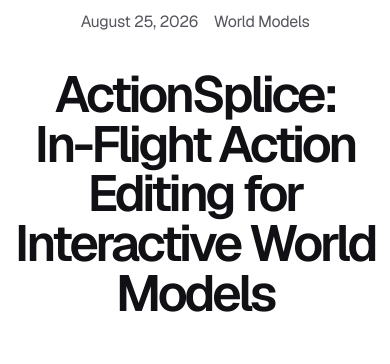
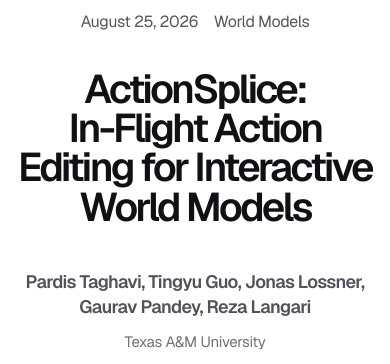
Before and after one commit to PardisTaghavi/actionsplice-website, a Next.js app: page / in a window 390 px wide. Shown: the part 130-494 px from the top of the page. Built offline with nearby package versions, Linux system fonts and the light colour scheme.

Commit message:
Refine ActionSplice headline wrapping

```diff
--- a/app/globals.css
+++ b/app/globals.css
@@ -59,8 +59,9 @@ button, input { font: inherit; }
   margin: 0 0 18px; color: var(--blue); font: 700 11px/1.2 var(--font-geist-mono), monospace;
   text-transform: uppercase; letter-spacing: .15em;
 }
-.hero h1 { max-width: 1400px; margin: 0 auto; color: #111115; font-size: clamp(58px, 7.2vw, 112px); line-height: .98; letter-spacing: -.066em; font-weight: 570; }
+.hero h1 { max-width: 1400px; margin: 0 auto; color: #111115; font-size: clamp(40px, 5.9vw, 92px); line-height: .98; letter-spacing: -.066em; font-weight: 570; }
 .hero h1 span { display: block; color: #111115; }
+.hero-title-detail { white-space: nowrap; }
 .hero-authors { margin: clamp(42px, 5vw, 68px) auto 0; color: #51515a; font-size: clamp(18px, 2.15vw, 32px); line-height: 1.4; letter-spacing: -.035em; font-weight: 510; }
 .hero-affiliation { margin: 12px auto 0; color: #71717a; font-size: clamp(15px, 1.3vw, 20px); line-height: 1.4; letter-spacing: -.02em; }
 .hero-actions { display: flex; justify-content: center; align-items: center; gap: 16px; margin-top: clamp(38px, 4vw, 58px); }
@@ -178,7 +179,8 @@ footer span { font-family: var(--font-geist-mono), monospace; font-size: 9px; te
   .brand span:last-child { display: none; }
   .hero { padding-inline: 14px; }
   .hero-meta { gap: 16px; font-size: 16px; }
-  .hero h1 { font-size: clamp(44px, 13vw, 68px); }
+  .hero h1 { font-size: clamp(40px, 10vw, 56px); }
+  .hero-title-detail { white-space: normal; }
   .hero-authors { font-size: 18px; }
   .hero-actions { flex-direction: column; }
   .primary-button, .text-button { width: min(100%, 320px); }
--- a/app/page.tsx
+++ b/app/page.tsx
@@ -99,8 +99,9 @@ export default function Home() {
             <span>World Models</span>
           </div>
           <h1>
-            ActionSplice:
-            <span>In-Flight Action Editing for Interactive World Models</span>
+            <span>ActionSplice:</span>
+            <span className="hero-title-detail">In-Flight Action Editing for Interactive</span>
+            <span>World Models</span>
           </h1>
           <p className="hero-authors">
             Pardis Taghavi, Tingyu Guo, Jonas Lossner, Gaurav Pandey, Reza Langari
```
